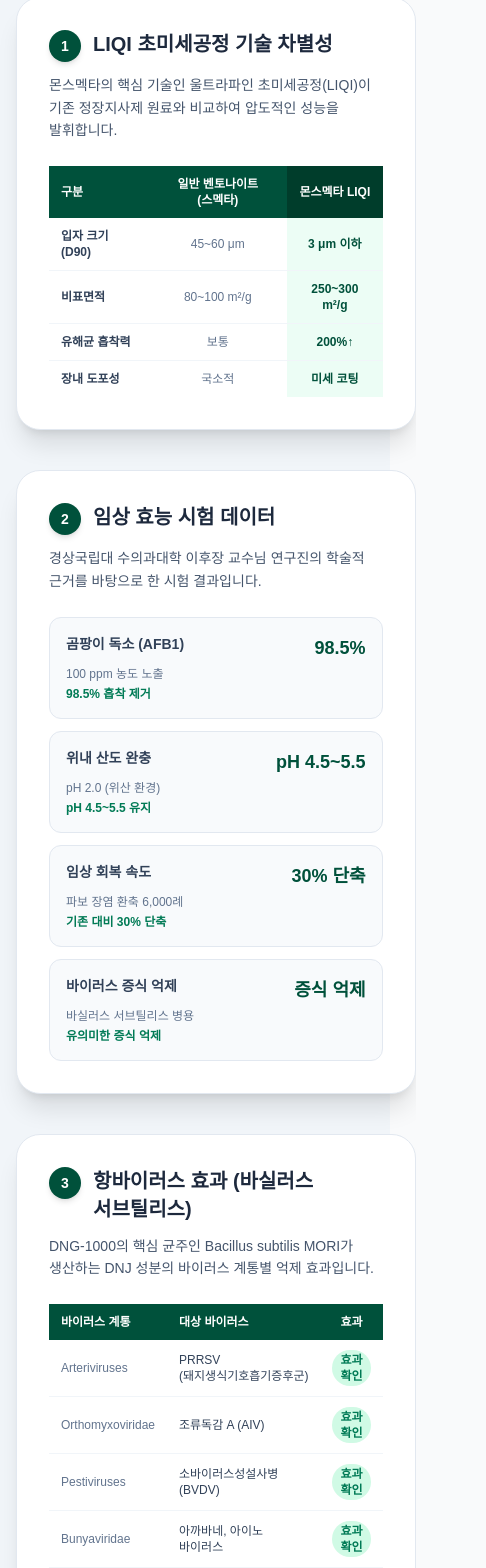
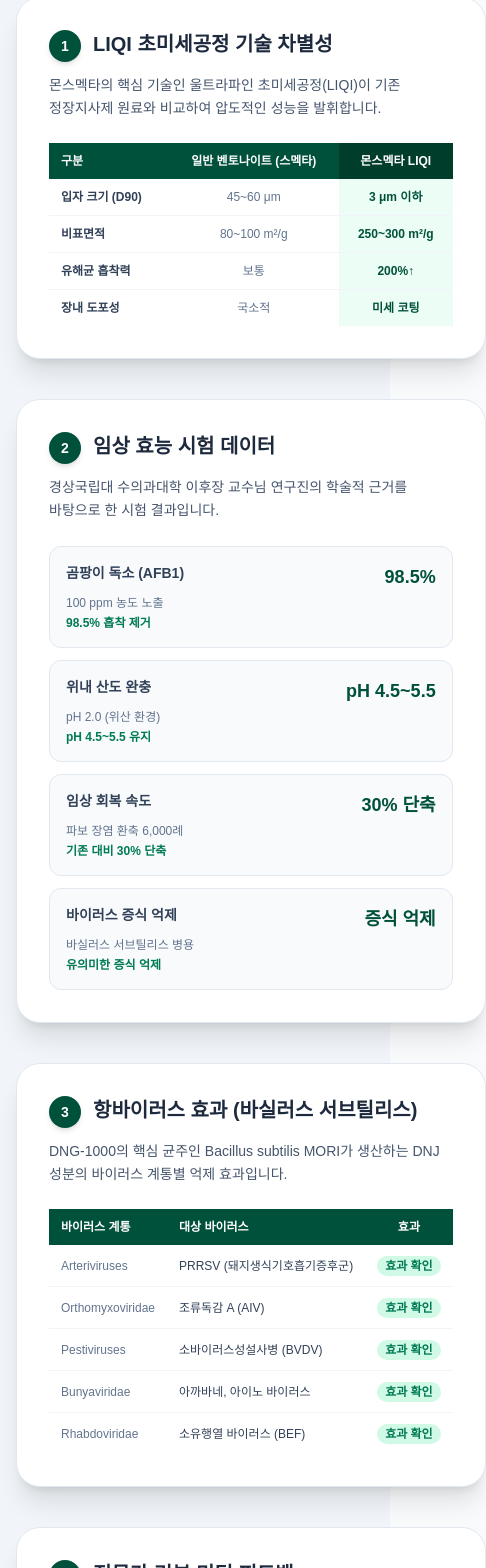
Before and after one commit to hongsoonil02-maker/monsmecta, a React (Vite) app: page / in a window 390 px wide. Shown: the part 2551-4119 px from the top of the page, 486 px wide, since content can reach past the window. Built offline with nearby package versions, Linux system fonts and the light colour scheme; a web font is replaced by a local one.

Commit message:
Improve mobile responsiveness of clinical tables and headings

```diff
--- a/src/App.jsx
+++ b/src/App.jsx
@@ -259,7 +259,7 @@ const MonsmectaSNJLanding = () => {
 
             {/* Card 1: LIQI Technology Comparison Table */}
             <div className="bg-white p-8 md:p-10 rounded-3xl border border-slate-200 shadow-xl hover:shadow-2xl transition-shadow duration-300">
-              <h3 className="text-xl md:text-2xl font-black text-slate-800 mb-3 flex items-start sm:items-center gap-3 break-keep">
+              <h3 className="text-xl md:text-2xl font-black text-slate-800 mb-3 flex items-start sm:items-center gap-3 break-keep break-words">
                 <span className="w-8 h-8 rounded-full shrink-0 bg-[#00513b] text-white flex items-center justify-center text-sm shadow-md">1</span>
                 <span>{t('clinical.card1_title')}</span>
               </h3>
@@ -267,7 +267,7 @@ const MonsmectaSNJLanding = () => {
                 {t('clinical.card1_desc')}
               </p>
               <div className="overflow-x-auto">
-                <table className="w-full text-sm border-collapse">
+                <table className="w-full min-w-max text-sm border-collapse">
                   <thead>
                     <tr className="bg-[#00513b] text-white">
                       <th className="px-3 py-2.5 text-left font-bold text-xs">{t('clinical.table1_col1')}</th>
@@ -308,7 +308,7 @@ const MonsmectaSNJLanding = () => {
 
             {/* Card 2: Clinical Efficacy Test Data */}
             <div className="bg-white p-8 md:p-10 rounded-3xl border border-slate-200 shadow-xl hover:shadow-2xl transition-shadow duration-300">
-              <h3 className="text-xl md:text-2xl font-black text-slate-800 mb-3 flex items-start sm:items-center gap-3 break-keep">
+              <h3 className="text-xl md:text-2xl font-black text-slate-800 mb-3 flex items-start sm:items-center gap-3 break-keep break-words">
                 <span className="w-8 h-8 rounded-full shrink-0 bg-[#00513b] text-white flex items-center justify-center text-sm shadow-md">2</span>
                 <span>{t('clinical.card2_title')}</span>
               </h3>
@@ -353,7 +353,7 @@ const MonsmectaSNJLanding = () => {
 
             {/* Card 3: Antiviral Effects Table */}
             <div className="bg-white p-8 md:p-10 rounded-3xl border border-slate-200 shadow-xl hover:shadow-2xl transition-shadow duration-300">
-              <h3 className="text-xl md:text-2xl font-black text-slate-800 mb-3 flex items-start sm:items-center gap-3 break-keep">
+              <h3 className="text-xl md:text-2xl font-black text-slate-800 mb-3 flex items-start sm:items-center gap-3 break-keep break-words">
                 <span className="w-8 h-8 rounded-full shrink-0 bg-[#00513b] text-white flex items-center justify-center text-sm shadow-md">3</span>
                 <span>{t('clinical.card3_title')}</span>
               </h3>
@@ -361,7 +361,7 @@ const MonsmectaSNJLanding = () => {
                 {t('clinical.card3_desc')}
               </p>
               <div className="overflow-x-auto">
-                <table className="w-full text-sm border-collapse">
+                <table className="w-full min-w-max text-sm border-collapse">
                   <thead>
                     <tr className="bg-[#00513b] text-white">
                       <th className="px-3 py-2.5 text-left font-bold text-xs">바이러스 계통</th>
@@ -403,7 +403,7 @@ const MonsmectaSNJLanding = () => {
             {/* Card 4: Expert Review Meeting Feedback */}
             <div className="bg-white p-8 md:p-10 rounded-3xl border border-slate-200 shadow-xl hover:shadow-2xl transition-shadow duration-300 flex flex-col justify-between">
               <div>
-                <h3 className="text-xl md:text-2xl font-black text-slate-800 mb-3 flex items-start sm:items-center gap-3 break-keep">
+                <h3 className="text-xl md:text-2xl font-black text-slate-800 mb-3 flex items-start sm:items-center gap-3 break-keep break-words">
                   <span className="w-8 h-8 rounded-full shrink-0 bg-[#00513b] text-white flex items-center justify-center text-sm shadow-md">4</span>
                   <span>{t('clinical.card4_title')}</span>
                 </h3>
```
